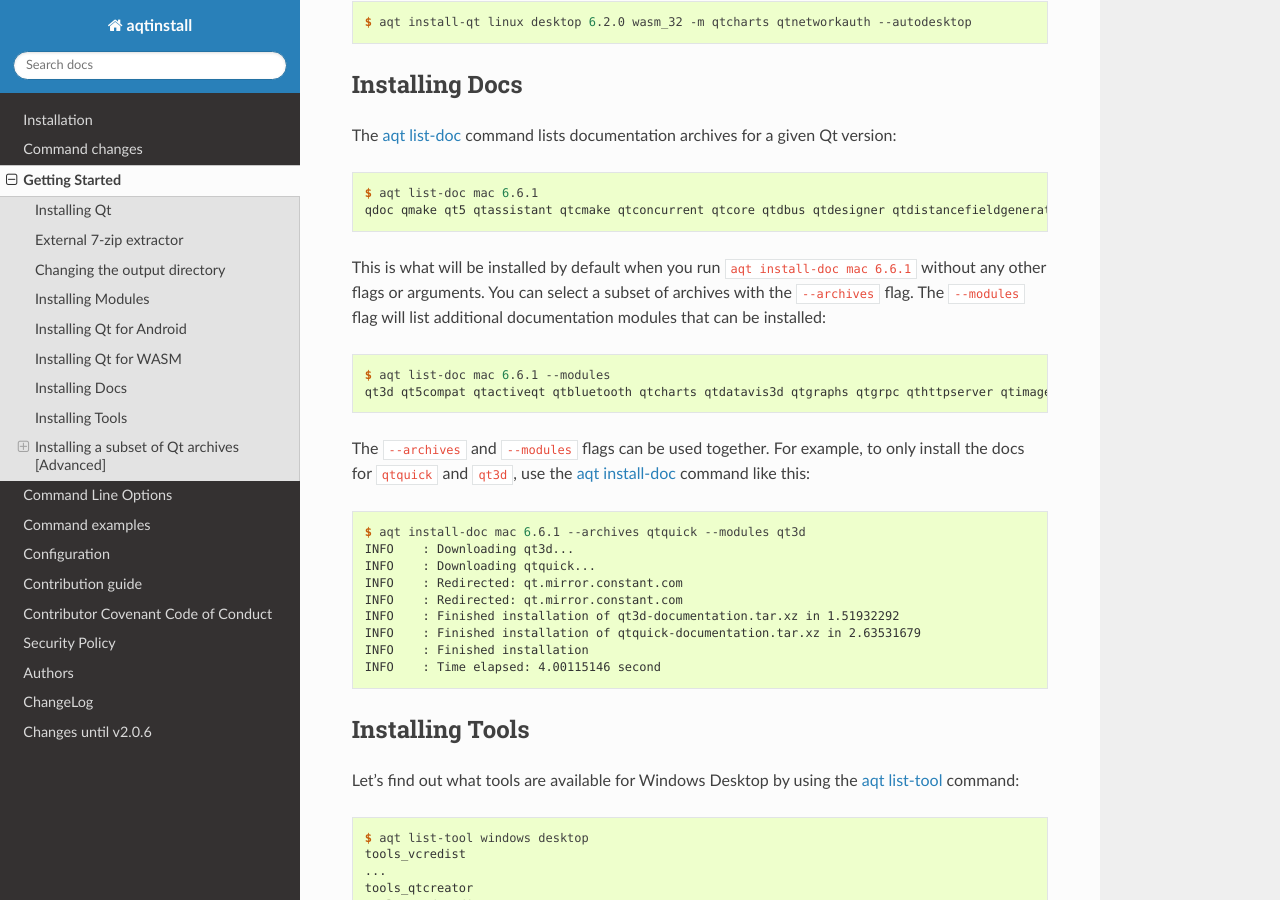
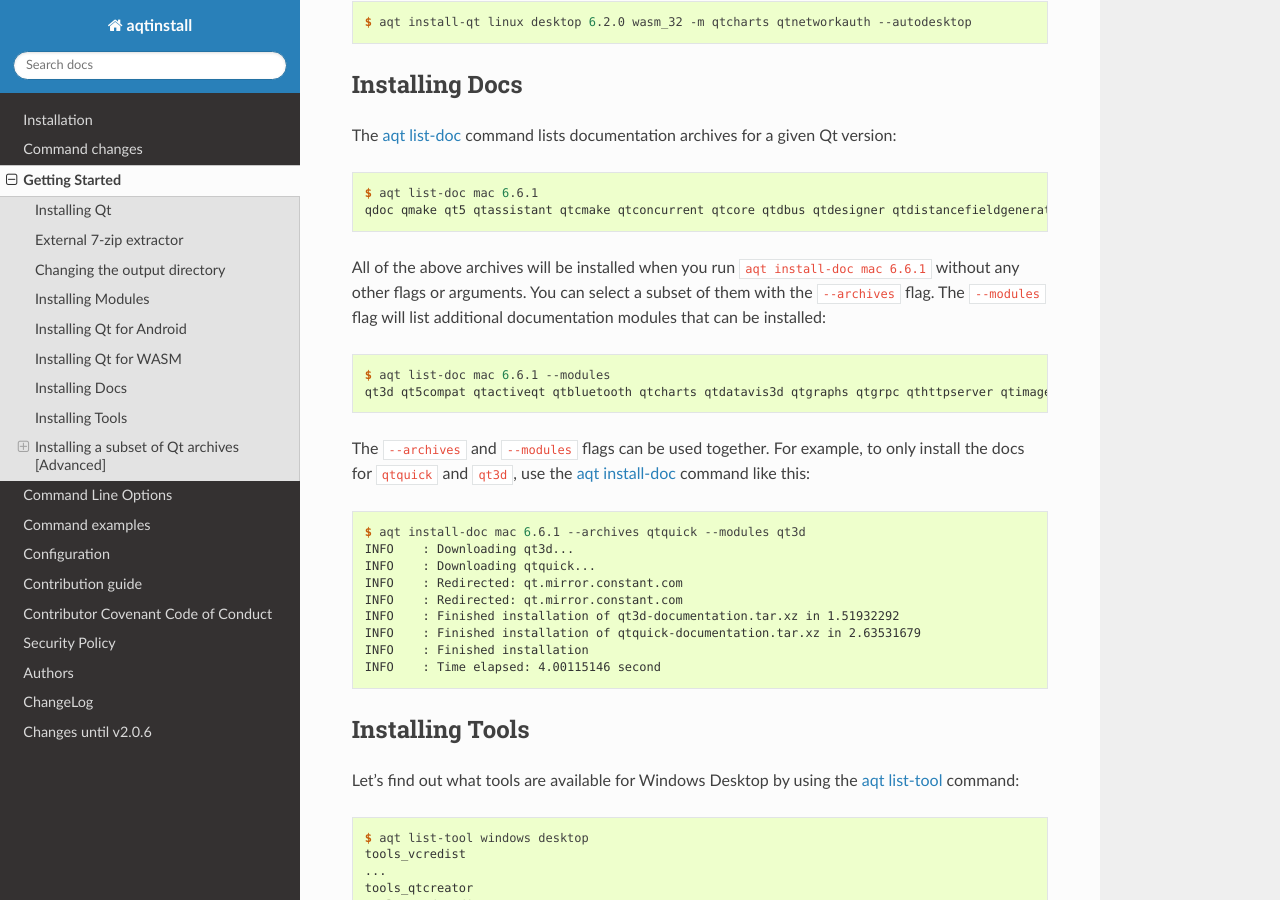
Before and after one commit to miurahr/aqtinstall, a Sphinx documentation site: the page built from docs/getting_started.rst, in a window 1280 px wide and 900 px high, scrolled down 5920 px. Built offline with Sphinx 7.4.7 and the Read the Docs theme 2.0.0, drawn with Linux system fonts in a browser that asks for light colours; the version number could not be read and is left out.

Commit message:
Update docs/getting_started.rst
Co-authored-by: Mozi <29089388+pzhlkj6612@users.noreply.github.com>

```diff
--- a/docs/getting_started.rst
+++ b/docs/getting_started.rst
@@ -328,9 +328,9 @@
     $ aqt list-doc mac 6.6.1
     qdoc qmake qt5 qtassistant qtcmake qtconcurrent qtcore qtdbus qtdesigner qtdistancefieldgenerator qtdoc qtgui qthelp qtlabsplatform qtlinguist qtnetwork qtopengl qtplatformintegration qtprintsupport qtqml qtqmlcore qtqmlmodels qtqmltest qtqmlworkerscript qtqmlxmllistmodel qtquick qtquickcontrols qtquickdialogs qtsql qtsvg qttestlib qtuitools qtwaylandcompositor qtwidgets qtxml
 
-This is what will be installed by default when you run ``aqt install-doc mac 6.6.1``
+All of the above archives will be installed when you run ``aqt install-doc mac 6.6.1``
 without any other flags or arguments.
-You can select a subset of archives with the ``--archives`` flag.
+You can select a subset of them with the ``--archives`` flag.
 The ``--modules`` flag will list additional documentation modules that can be installed:
 
 
```
